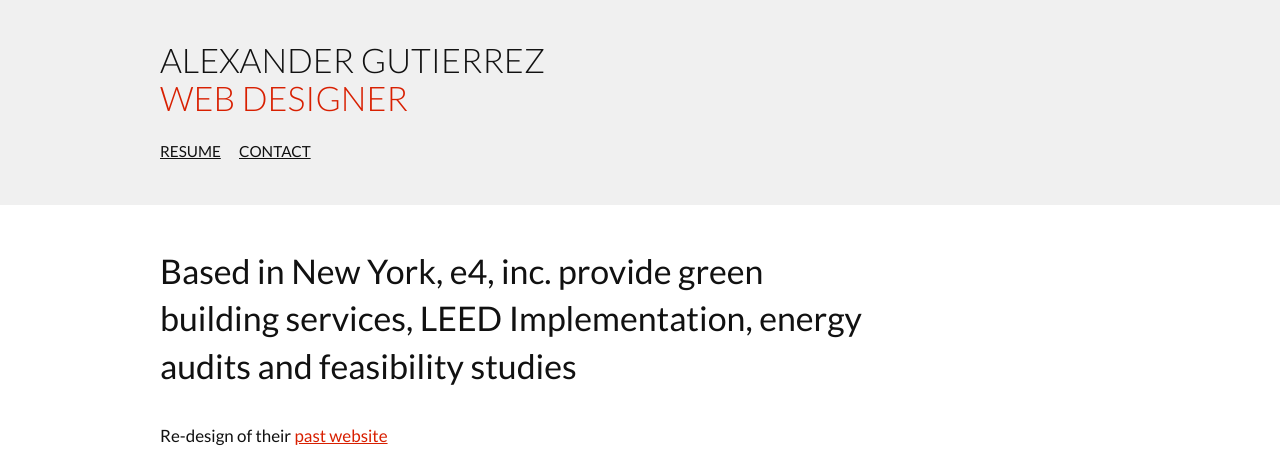
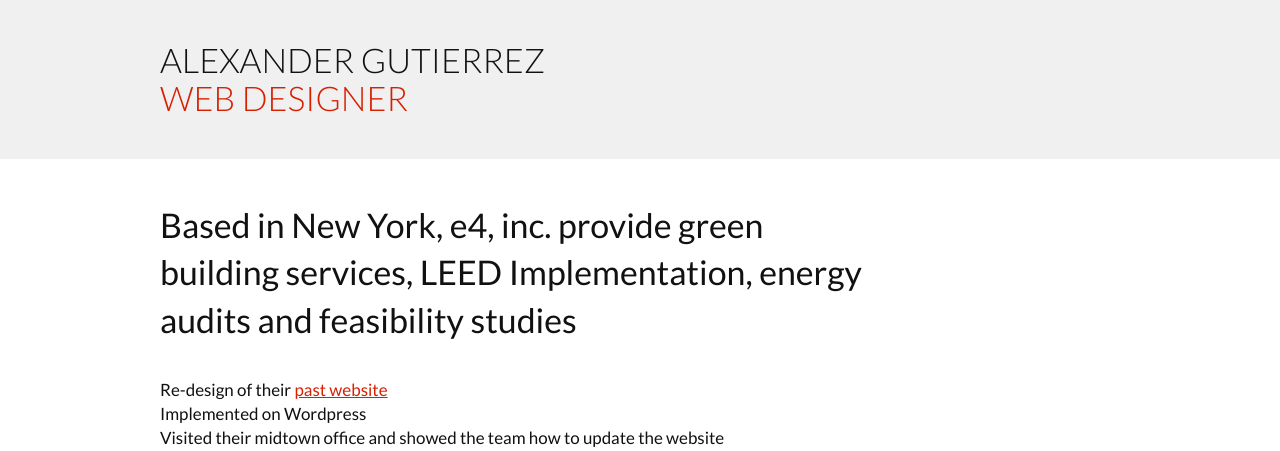
Before and after one commit to gutierrezalex/gutierreza, a Jekyll site: the page built from _posts/2011-12-07-e4inc.md, in a window 1280 px wide. Shown: the top 451 px of the page. Built offline with Jekyll 4.4.1, drawn with Linux system fonts in a browser that asks for light colours.

Commit message:
Update header.html
Removing nav

```diff
--- a/_includes/header.html
+++ b/_includes/header.html
@@ -8,14 +8,6 @@
       {% endif %}
     	</a>
     </h1>
-    {% if page.id != 'resume' %}
-    <nav>
-      <ul>
-        <li><a href="/resume">resume</a></li>
-        <li><a href="mailto:gutierrezalex@gmail.com">contact</a></li>
-      </ul>
-    </nav>
-    {% endif %}
   </div>
 </header>
 <main>
```
